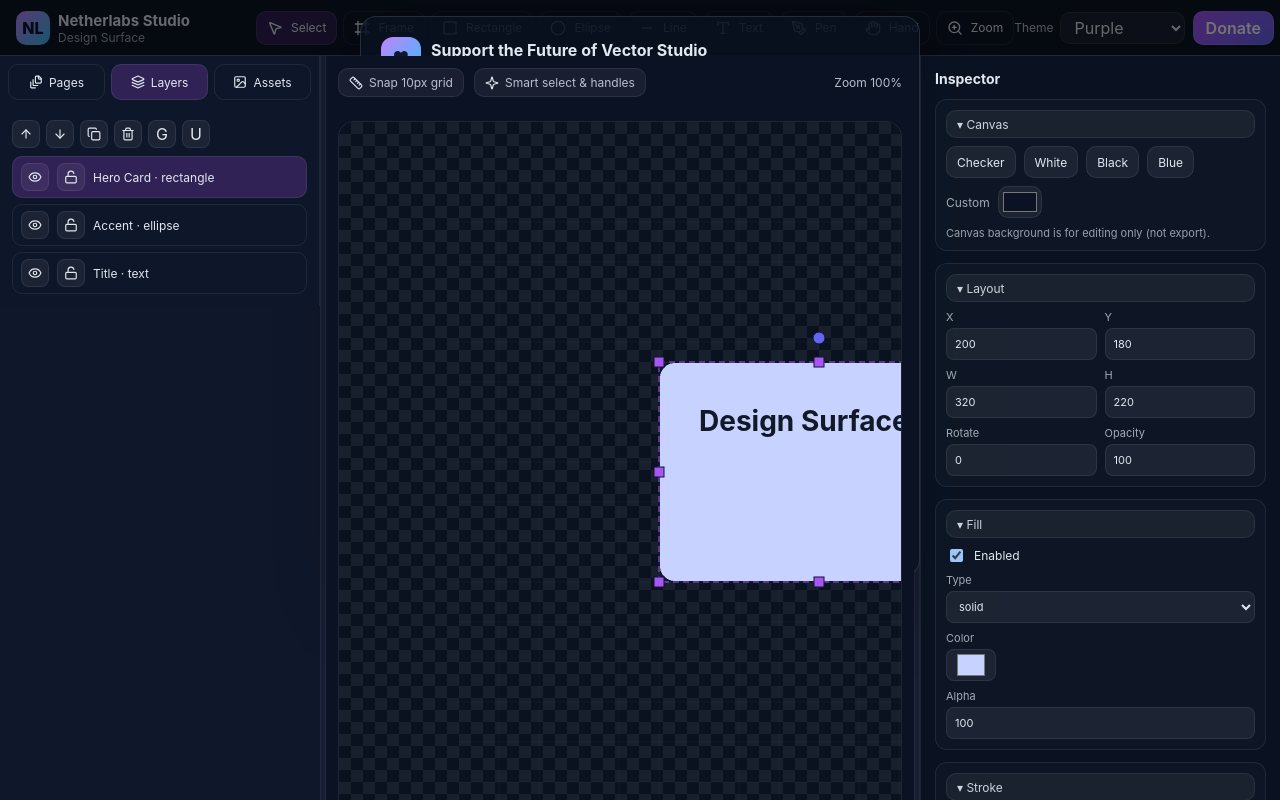
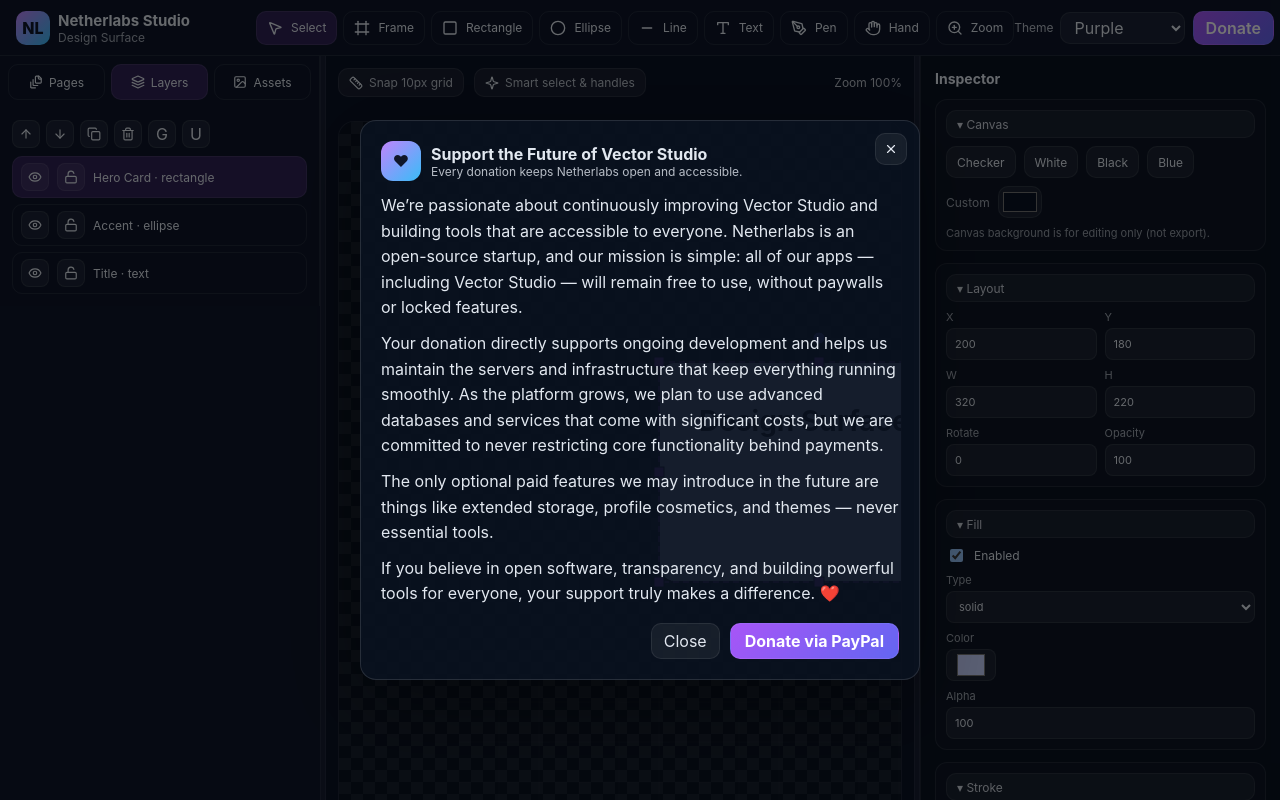
Before and after one commit to socrspy2/netherlabs-studio, a React (Vite) app: page / in a window 1280 px wide. Both pictures are taken after a click on the button "Donate". Shown: the top 800 px of the page. Built offline with nearby package versions, Linux system fonts and the light colour scheme.

Commit message:
Fix donation modal layering and controls

```diff
--- a/src/editor/TopBar.tsx
+++ b/src/editor/TopBar.tsx
@@ -1,4 +1,5 @@
 import React from "react";
+import { createPortal } from "react-dom";
 import {
   MousePointer2,
   Frame,
@@ -37,6 +38,20 @@
   const { doc, setTool, undo, redo, preview, setPreview } = useEditor();
   const { themeId, setThemeId, options } = useTheme();
   const [supportOpen, setSupportOpen] = React.useState(false);
+
+  React.useEffect(() => {
+    if (!supportOpen) return;
+
+    const onKeyDown = (e: KeyboardEvent) => {
+      if (e.key === "Escape") {
+        setSupportOpen(false);
+      }
+    };
+
+    window.addEventListener("keydown", onKeyDown);
+
+    return () => window.removeEventListener("keydown", onKeyDown);
+  }, [supportOpen]);
 
   return (
     <header
@@ -174,19 +189,22 @@
         </div>
       </div>
 
-      {supportOpen && (
+      {supportOpen &&
+        createPortal(
           <div
+            onClick={() => setSupportOpen(false)}
             style={{
               position: "fixed",
               inset: 0,
               background: "rgba(0,0,0,0.55)",
               display: "grid",
               placeItems: "center",
-            zIndex: 20,
+              zIndex: 2000,
               padding: 16,
             }}
           >
             <div
+              onClick={(e) => e.stopPropagation()}
               style={{
                 maxWidth: 560,
                 width: "100%",
@@ -196,8 +214,30 @@
                 boxShadow: "0 20px 80px rgba(0,0,0,0.35)",
                 padding: 20,
                 color: "var(--text)",
+                position: "relative",
               }}
             >
+              <button
+                onClick={() => setSupportOpen(false)}
+                aria-label="Close support dialog"
+                style={{
+                  position: "absolute",
+                  top: 12,
+                  right: 12,
+                  height: 32,
+                  width: 32,
+                  borderRadius: 10,
+                  border: "1px solid var(--border)",
+                  background: "var(--control)",
+                  color: "var(--text)",
+                  cursor: "pointer",
+                  display: "grid",
+                  placeItems: "center",
+                }}
+              >
+                <X size={14} />
+              </button>
+
               <div style={{ display: "flex", alignItems: "center", gap: 10, marginBottom: 12 }}>
                 <div
                   style={{
@@ -264,7 +304,8 @@
                 </a>
               </div>
             </div>
-        </div>
+          </div>,
+          document.body
         )}
     </header>
   );
```
Lines whose indentation alone changed are shown as unchanged.
